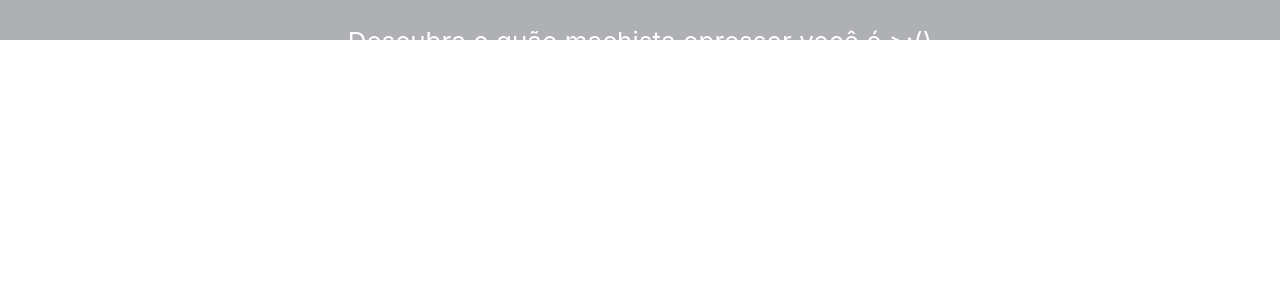
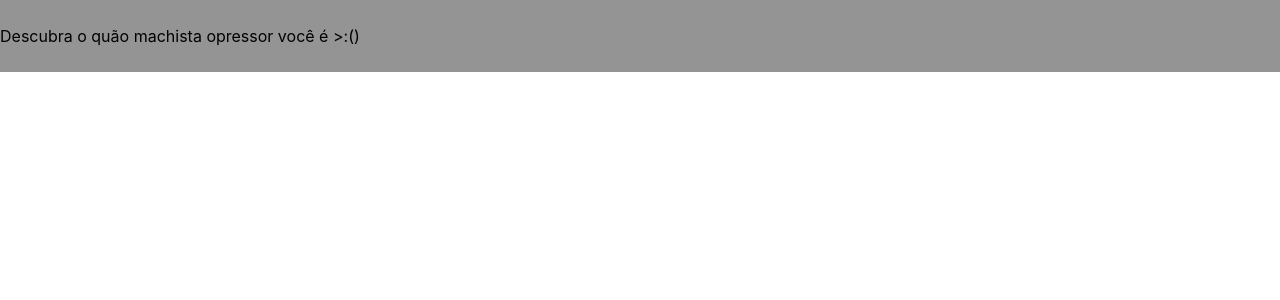
Before and after one commit to Samuel-Ricardo/Answer, a React (Create React App) app in the folder answer/: page / in a window 1280 px wide. Shown: the top 300 px of the page. Built offline with nearby package versions, Linux system fonts and the light colour scheme.

Commit message:
refactor

```diff
--- a/answer/src/App.css
+++ b/answer/src/App.css
@@ -1,47 +1,8 @@
-.App {
-  text-align: center;
+.app-header{
+  padding-top: 10px;
+  padding-bottom: 10px;
+
+  max-height: fit-content;
+/*949494 b4b4b4*/
+  background-color: #949494;
 }
-
-.App-logo {
-  height: 40vmin;
-  pointer-events: none;
-}
-
-@media (prefers-reduced-motion: no-preference) {
-  .App-logo {
-    animation: App-logo-spin infinite 20s linear;
-  }
-}
-
-.App-header {
-  background-color: #afb0b4;
-  max-height: 5vh;
-  display: flex;
-  flex-direction: column;
-  font-size: calc(10px + 2vmin);
-  color: white;
-}
-
-.app-background{
-  background-color: #afb0b4;
-  max-height: 100vh;
-  display: flex;
-  flex-direction: column;
-  align-items: center;
-  justify-content: center;
-  font-size: calc(10px + 2vmin);
-  color: white;
-}
-
-.App-link {
-  color: #61dafb;
-}
-
-@keyframes App-logo-spin {
-  from {
-    transform: rotate(0deg);
-  }
-  to {
-    transform: rotate(360deg);
-  }
-}
--- a/answer/src/App.js
+++ b/answer/src/App.js
@@ -1,10 +1,9 @@
-import logo from './logo.svg';
 import './App.css';
 
 function App() {
   return (
-    <div className="App">
-      <header className="App-header">
+    <div className="app">
+      <header className="app-header">
 
         <p>
           Descubra o quão machista opressor você é >:()
```
Also changed, not shown: answer/src/setupTests.js (deleted, +0 -5 lines), answer/src/logo.svg (deleted), 1 other file (tests, documents, lock files or other folders).
